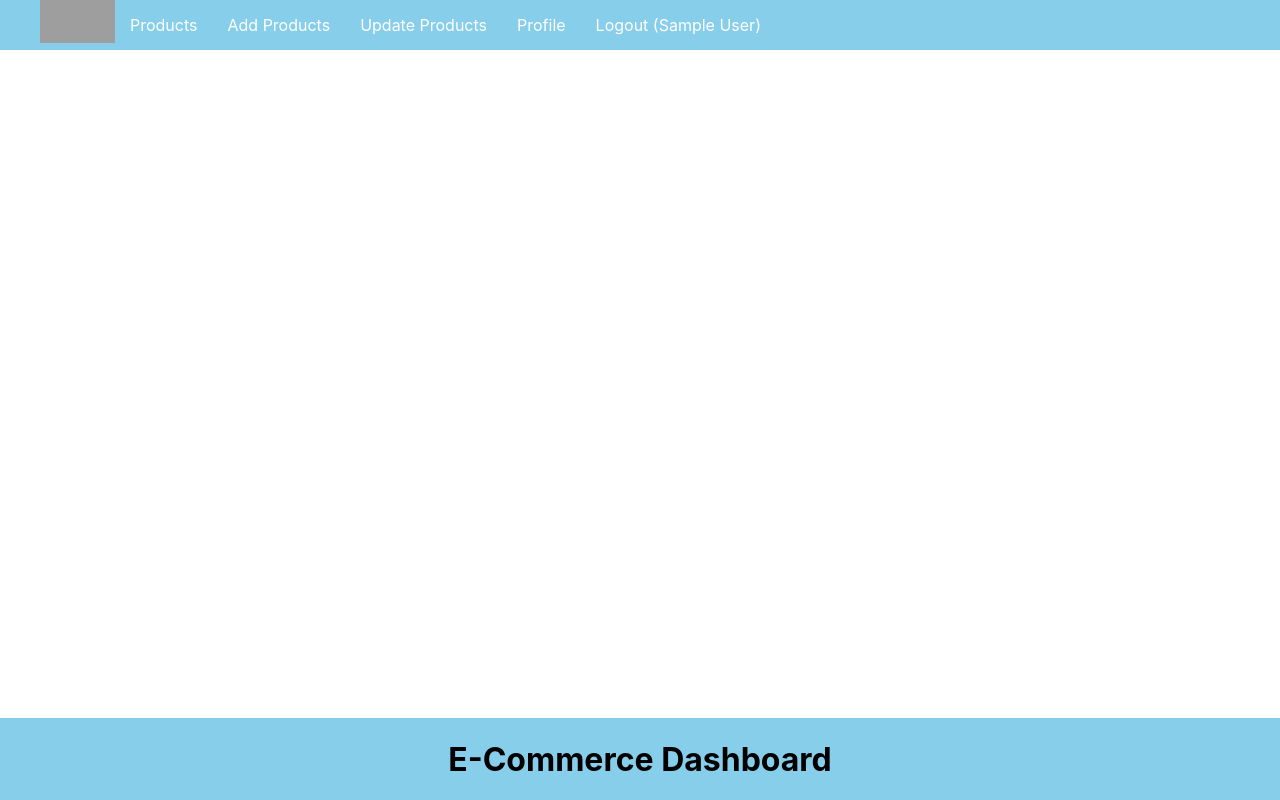
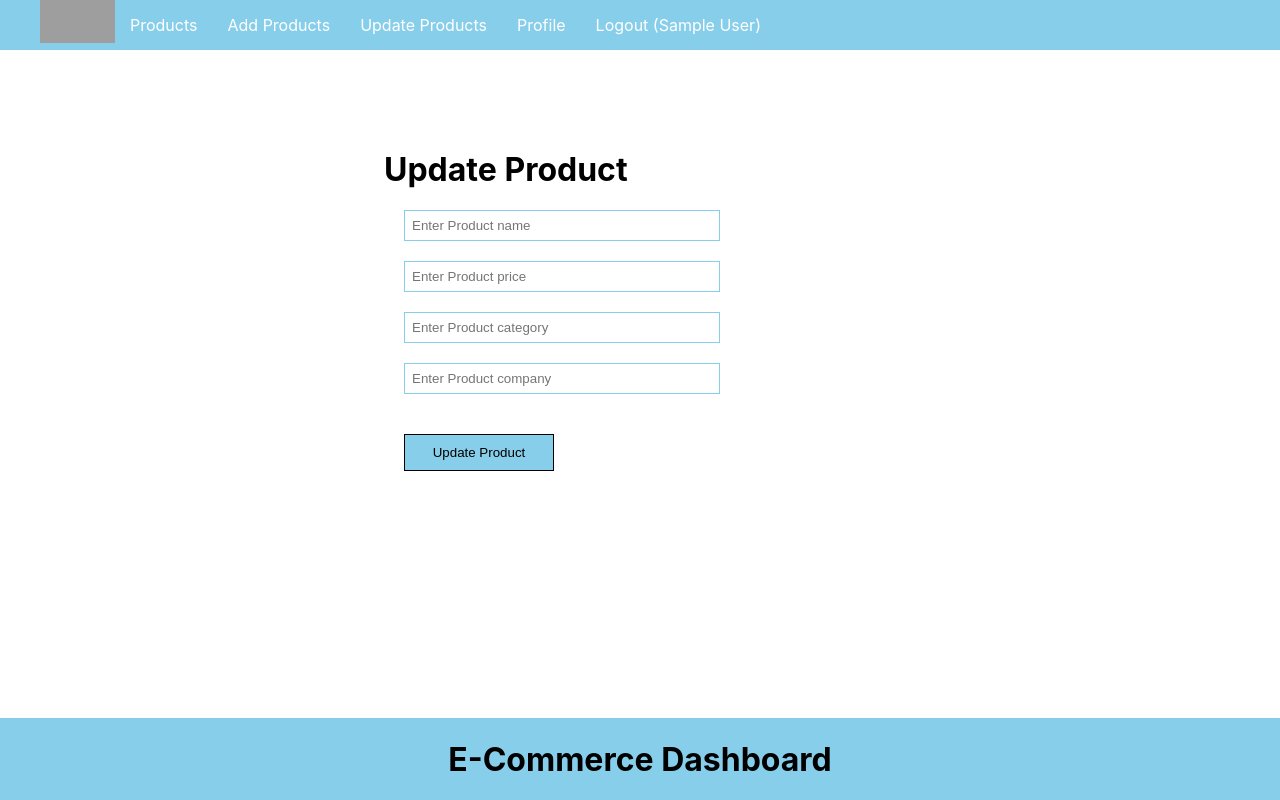
Before and after one commit to vishavk1992/e-dashboard-nodejs, a React (Create React App) app: page /update/1 in a window 1280 px wide. Built offline with nearby package versions, Linux system fonts and the light colour scheme; no server answers; sample sign-in values are in the browser's storage; grey boxes are pictures that could not be loaded.

Commit message:
update and delete api

```diff
--- a/src/App.js
+++ b/src/App.js
@@ -7,6 +7,7 @@ import PrivateComponent from "./components/PrivateComponent";
 import Login from "./components/Login";
 import AddProduct from "./components/AddProduct";
 import ProductList from "./components/ProductList";
+import UpdateProduct from "./components/UpdateProduct";
 
 function App() {
   return (
@@ -17,7 +18,7 @@ function App() {
         <Route element={<PrivateComponent/>}>
           <Route path="/" element={<ProductList/>}/>
           <Route path="/add" element={<AddProduct/>}/>
-          <Route path="/update" element={<h1>update Component</h1>}/>
+          <Route path="/update/:id" element={<UpdateProduct/>}/>
           <Route path="/logout" element={<h1>Product Component</h1>}/>
           <Route path="/profile" element={<h1>Product Component</h1>}/>
           </Route>
--- a/src/components/ProductList.js
+++ b/src/components/ProductList.js
@@ -1,4 +1,5 @@
 import React, { useEffect, useState } from 'react'
+import { Link } from 'react-router-dom'
 
 const ProductList = () => {
     const [products, setProducts] = useState([])
@@ -12,7 +13,19 @@ const ProductList = () => {
         result = await result.json();
         setProducts(result);
     }
-    console.log("products", products)
+    // console.log("products", products)
+
+    const deleteProduct = async (id)=>{
+        let result = await fetch(`http://localhost:5000/product/${id}`,{
+            method : "Delete",
+        });
+        result = await result.json()
+        if(result){
+            alert("record is delete")
+        }
+
+    }
+
 
     return (
         <div className='product-list'>
@@ -21,15 +34,23 @@ const ProductList = () => {
                 <li>S.No</li>
                 <li>Name</li>
                 <li>Price</li>
+                <li>Company</li>
                 <li>Category</li>
+                <li>Operation</li>
             </ul>
             {
                 products.map((item, index) =>
-                    <ul>
+                    <ul key={item._id}>
                         <li>{index+1}</li>
                         <li>{item.name}</li>
                         <li>{item.price}</li>
+                        <li>{item.company}</li>
                         <li>{item.category}</li>
+
+                        <li><button onClick={()=>deleteProduct(item._id)}>Delete</button>
+                        <Link to={"/update/"+ item._id}>Update</Link>
+                        </li>
+                        {/* //we can also write in template literal with `` and $ */}
                     </ul>
                 )
             }
--- /dev/null
+++ b/src/components/UpdateProduct.js
@@ -0,0 +1,53 @@
+import React, { useEffect } from 'react';
+import { useState } from 'react';
+import { useParams } from 'react-router-dom';
+
+const UpdateProduct = () => {
+    const [name, setName] = useState("");
+    const [price, setPrice] = useState("");
+    const [category, setCategory] = useState("");
+    const [company, setCompany] = useState("");
+    const params = useParams();
+
+    useEffect(()=>{
+        getProductDetails();
+    },[]);
+
+    const getProductDetails = async() =>{
+        console.log(params);
+        let result = await fetch(`http://localhost:5000/product/${params.id}`);
+        result = await result.json();
+        setName(result.name)
+        setPrice(result.price)
+        setCategory(result.category)
+        setCompany(result.company)
+    };
+
+
+    const updateProduct = async()=>{
+        console.log(name,price,category,company);
+    };
+
+
+    return (
+        <div className='product'>
+            <h1>Update Product</h1>
+            <input type='text' placeholder='Enter Product name' className='input-box'
+                onChange={(e) => { setName(e.target.value) }} value={name} />
+
+            <input type='text' placeholder='Enter Product price' className='input-box'
+                onChange={(e) => { setPrice(e.target.value) }} value={price} />
+
+            <input type='text' placeholder='Enter Product category' className='input-box'
+                onChange={(e) => { setCategory(e.target.value) }} value={category} />
+
+            <input type='text' placeholder='Enter Product company' className='input-box'
+                onChange={(e) => { setCompany(e.target.value) }} value={company} />
+
+            <button className='appButton'
+            onClick={updateProduct} >Update Product</button>
+        </div>
+    )
+}
+
+export default UpdateProduct;
```
